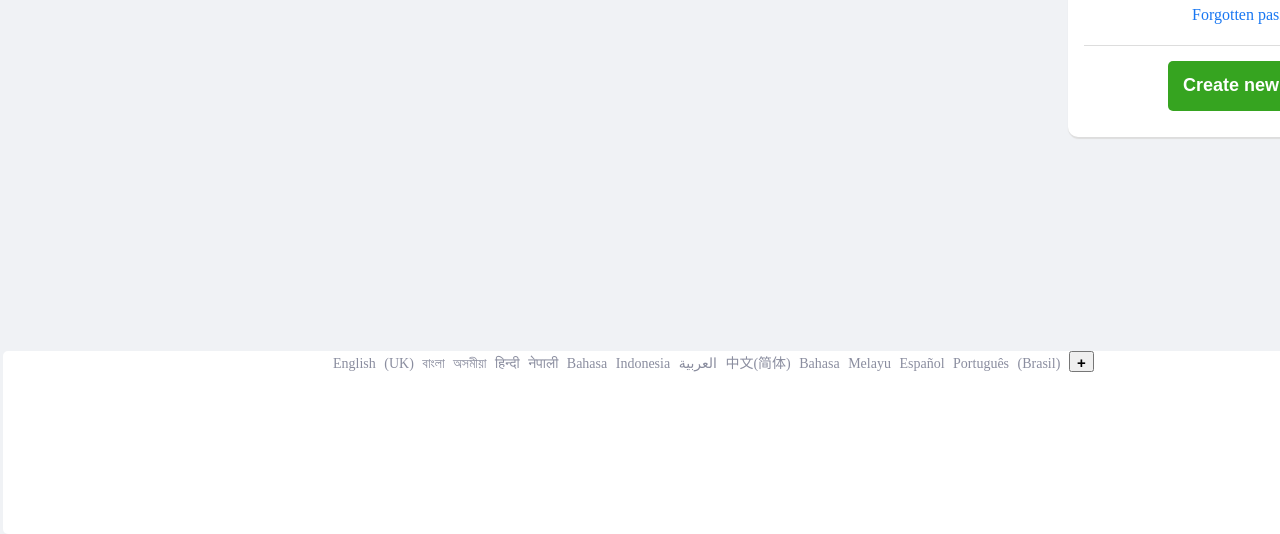
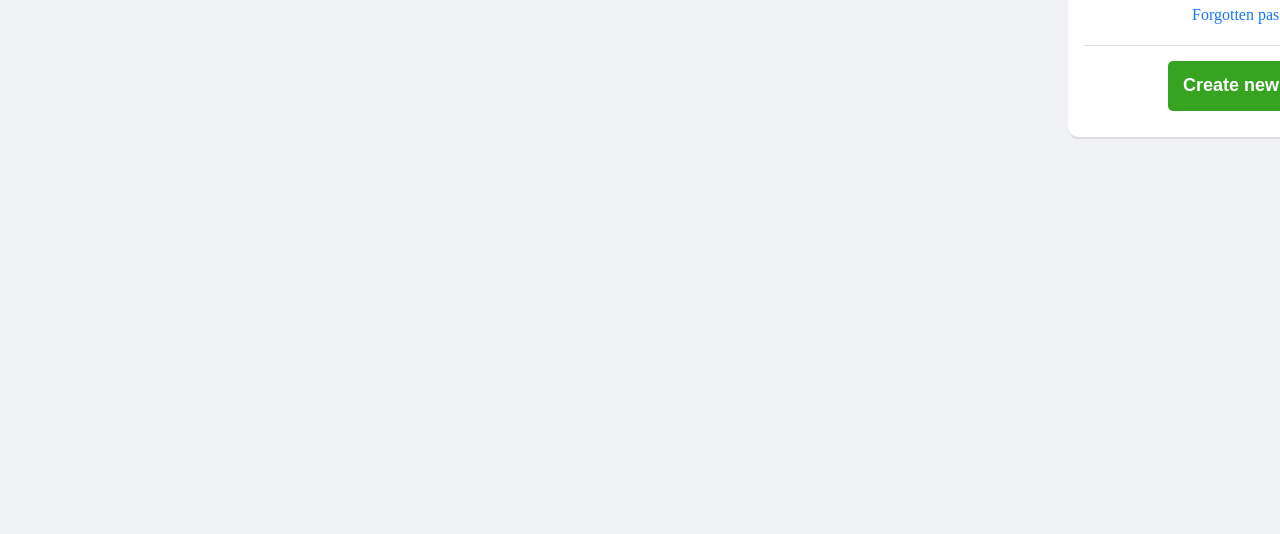
Before and after one commit to iamsporsho/my-first-website, a plain HTML site: page index.html in a window 1280 px wide. Shown: the part 523-1057 px from the top of the page. After the commit the page ends 816 px from the top, so only its background shows below. Drawn offline with Linux system fonts and the light colour scheme.

Commit message:
facebook

```diff
--- a/index.html
+++ b/index.html
@@ -28,20 +28,7 @@
         <div class="divide"></div>
         <button class="new_account">Create new account</button>
 
-        <footer>
-            <div class="footer">
-                <span class="language">English (UK) বাংলা অসমীয়া  हिन्दी  नेपाली  Bahasa  Indonesia  العربية  中文(简体)  Bahasa Melayu  Español  Português  (Brasil) <button class="more">+</button></span>
-
-
-            </div>
-
-
-        </footer>
-
-
-
     </div>
-
 
 
 </body>
--- a/style.css
+++ b/style.css
@@ -110,31 +110,3 @@ input{
     font-weight: bold;
 
 }
-
-.footer{
-
-    width: 1920px;
-    height: 183px;
-    background-color: #fff;
-    margin-left: -1065px;
-    margin-top: 240px;
-    border-radius: 5px;
-}
-
-.language{
-
-    word-spacing: 5px;
-    margin-left: 330px;
-    margin-top: -100px;
-    font-size: 14px;
-    color: #8A8D9F;
-
-}
-
-.more{
-
-    width: 25px;
-    height: 21px;
-    font-weight: bold;
-    font-size: 15px;
-}
```
